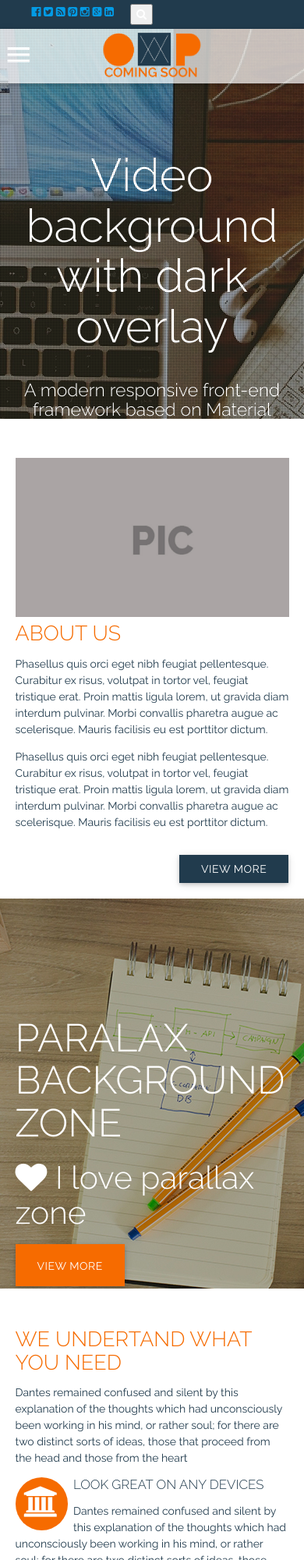
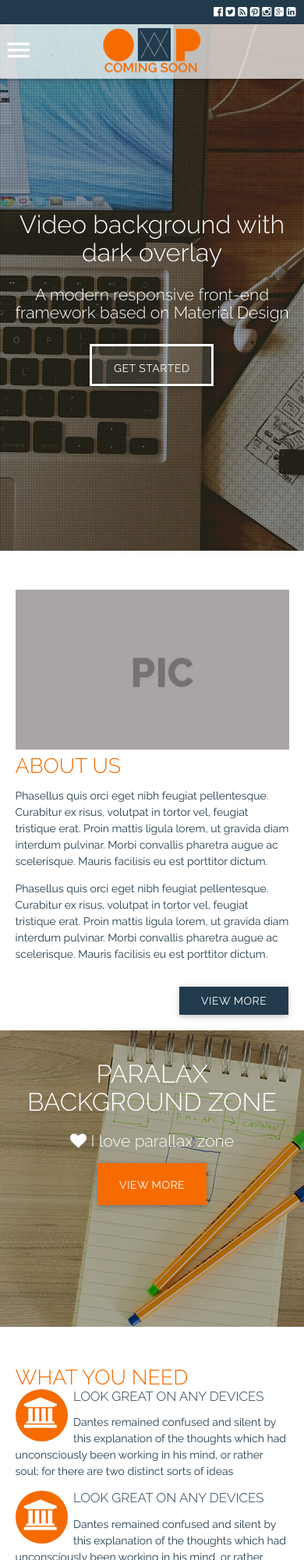
Before and after one commit to waspfreak/waspfreak_no, a website: page index.html in a window 390 px wide. Shown: the top 2000 px of the page at 78% size. Drawn offline with nearby package versions, Linux system fonts and the light colour scheme.

Commit message:
font size

```diff
--- a/index.html
+++ b/index.html
@@ -13,9 +13,9 @@
     <link href='http://fonts.googleapis.com/css?family=Raleway:400,300,500,600,700,800' rel='stylesheet' type='text/css'>
     <link href="https://fonts.googleapis.com/icon?family=Material+Icons" rel="stylesheet">
 
-    <!-- <link rel="stylesheet" href="/css/style.min.css" media="screen" title="style" charset="utf-8"> -->
-    <link rel="stylesheet" href="/css/main.css" media="screen" title="style" charset="utf-8">
-    <link rel="stylesheet" href="/css/materialize.css" media="screen" title="style" charset="utf-8">
+    <link rel="stylesheet" href="/css/style.min.css" media="screen" title="style" charset="utf-8">
+    <!-- <link rel="stylesheet" href="/css/main.css" media="screen" title="style" charset="utf-8">
+    <link rel="stylesheet" href="/css/materialize.css" media="screen" title="style" charset="utf-8"> -->
     <link rel="stylesheet" href="/css/font-awesome.min.css" >
 
 
@@ -32,7 +32,7 @@
     <header class="">
         <div class="header_top">
           <div class="row">
-            <div class="col l3 header_social">
+            <div class="col l12 s12 header_social">
               <a href="#"><i class="fa fa-facebook-official "></i> </a>
               <a href="#"><i class="fa fa-twitter-square "></i> </a>
               <a href="#"><i class="fa fa-rss-square "></i> </a>
@@ -41,9 +41,9 @@
               <a href="#"><i class="fa fa-google-plus-square "></i> </a>
               <a href="#"><i class="fa fa-linkedin-square "></i></a>
             </div>
-            <div class="col l1">
+            <!-- <div class="col l1">
               <button  type="button" data-toggle="collapse" data-target="#collapseSearch" aria-expanded="false" aria-controls="collapseSearch"><i class="fa fa-search"></i></button>
-            </div>
+            </div> -->
           </div>
         </div>
       <nav>
@@ -74,9 +74,9 @@
 
           <div class="section no-pad-bot">
             <div class="container">
-              <h1 class="header center teal-text text-lighten-2">Video background with dark overlay</h1>
+              <h1 class="center">Video background with dark overlay</h1>
                   <div class="row center">
-                    <h5 class="header col s12 light">A modern responsive front-end framework based on Material Design</h5>
+                    <h5 class="center">A modern responsive front-end framework based on Material Design</h5>
                   </div>
                   <div class="row center">
                     <a href="" id="download-button" class="btn-large waves-effect btn-border-withe">Get Started</a>
@@ -115,8 +115,8 @@
           </div>
       </section> -->
 
-      <section id="banner2" class="parallax-container">
-           <div class="section no-pad-bot">
+      <section id="banner2" class="parallax-container second-parallax">
+           <div class="section">
              <div class="container">
                <h2>PARALAX BACKGROUND ZONE</h2>
                <h3><i class="fa fa-heart"></i> I love parallax zone</h3>
@@ -129,12 +129,9 @@
       <section id="banner3" class="container section-module two_columns_module">
           <div class="row">
             <div class="col l6">
-              <h3>WE UNDERTAND WHAT YOU NEED</h3>
-              <p>Dantes remained confused and silent by this explanation of the thoughts which had unconsciously been working in his mind, or rather soul; for there are two distinct sorts of ideas, those that proceed from the head and those from the heart</p>
-
-                <span class="icon i-bg-orange col"><i class="fa fa-university"></i></span><h4>LOOK GREAT ON ANY DEVICES</h4><p>Dantes remained confused and silent by this explanation of the thoughts which had unconsciously been working in his mind, or rather soul; for there are two distinct sorts of ideas, those that proceed from the head and those from the heart</p>
-
-                  <span class="icon i-bg-orange col"><i class="fa fa-university"></i></span><h4>LOOK GREAT ON ANY DEVICES</h4><p>Dantes remained confused and silent by this explanation of the thoughts which had unconsciously been working in his mind, or rather soul; for there are two distinct sorts of ideas, those that proceed from the head and those from the heart</p>
+              <h3>WHAT YOU NEED</h3>
+              <span class="icon i-bg-orange col"><i class="fa fa-university"></i></span><h4>LOOK GREAT ON ANY DEVICES</h4><p>Dantes remained confused and silent by this explanation of the thoughts which had unconsciously been working in his mind, or rather soul; for there are two distinct sorts of ideas</p>
+              <span class="icon i-bg-orange col"><i class="fa fa-university"></i></span><h4>LOOK GREAT ON ANY DEVICES</h4><p>Dantes remained confused and silent by this explanation of the thoughts which had unconsciously been working in his mind, or rather soul; for there are two distinct sorts of ideas, those that proceed from the head and those from the heart</p>
             </div>
             <div class="col l6"><img src="img/eje.jpg" width="450px"  alt=""></div>
           </div>
--- a/scss/_layout.scss
+++ b/scss/_layout.scss
@@ -29,7 +29,7 @@ header{
     background: $indigo;
     display: block;
     overflow: hidden;
-    padding: 5px 30px;
+    padding: 5px 0;
     width: 100%;
     & .row{
       margin-bottom: 0px;
@@ -59,10 +59,33 @@ nav{
     }
   }
 }
+#sidenav-overlay {
+    z-index: 0;
+}
+
+.header_social{
+  text-align: right;
+  & a{
+    color: $withe;
+    transition: .2s ease-out;
+    &:hover{ color: $orange;}
+  }
+}
 
 .parallax-container{
-  height: 650px;
+    height: 80vh;
+    & h1{
+      font-size: 3.4rem;
+    }
 }
+
+.parallax-container.second-parallax{
+    height: 40vh;
+    & .section{
+      text-align: center;
+    }
+}
+
 .home__overlay_pattern {
     background-image: url(../img/pattern.png);
     filter: alpha(opacity=40);
@@ -77,11 +100,10 @@ nav{
 }
 
 .section.no-pad-bot {
-    padding-top: 15vh;
+    padding-top: 25vh;
     position: absolute;
     width: 100%;
 }
-
 
 .section-module{
   display: block;
@@ -98,11 +120,13 @@ nav{
       margin: 0;
     }
 }
+
 .project-full_width_module{
   & h3{
     text-align: center;
   }
 }
+
 .full_width_grey_module {
     background-color: #edeeef;
     padding: 30px;
@@ -112,7 +136,6 @@ nav{
       margin: 0;
     }
 }
-
 
 footer.page-footer {
   margin-top: 20px;
@@ -129,7 +152,7 @@ footer.page-footer {
     & a{
       color: $withe;
       transition: .2s ease-out;
-      &:hover{ color: $indigo;}
+      &:hover{ color: $orange;}
     }
 }
 
@@ -159,6 +182,23 @@ footer.page-footer {
 
 }
 
-@media (max-width: 320px) {
+@media (max-width: 480px) {
+  .parallax-container{
+    & h1{
+      font-size: 2.3em;
+    }
+    & h5{
+      font-size: 1.5em;
+    }
+  }
+.parallax-container.second-parallax{
+    height: 45vh;
+    & h2{
+      font-size: 2.3em;
+    }
+    & h3{
+      font-size: 1.5em;
+    }
+  }
 
 }
```
Also changed, not shown: css/main.css, css/materialize.css, css/style.min.css, 1 other file.
